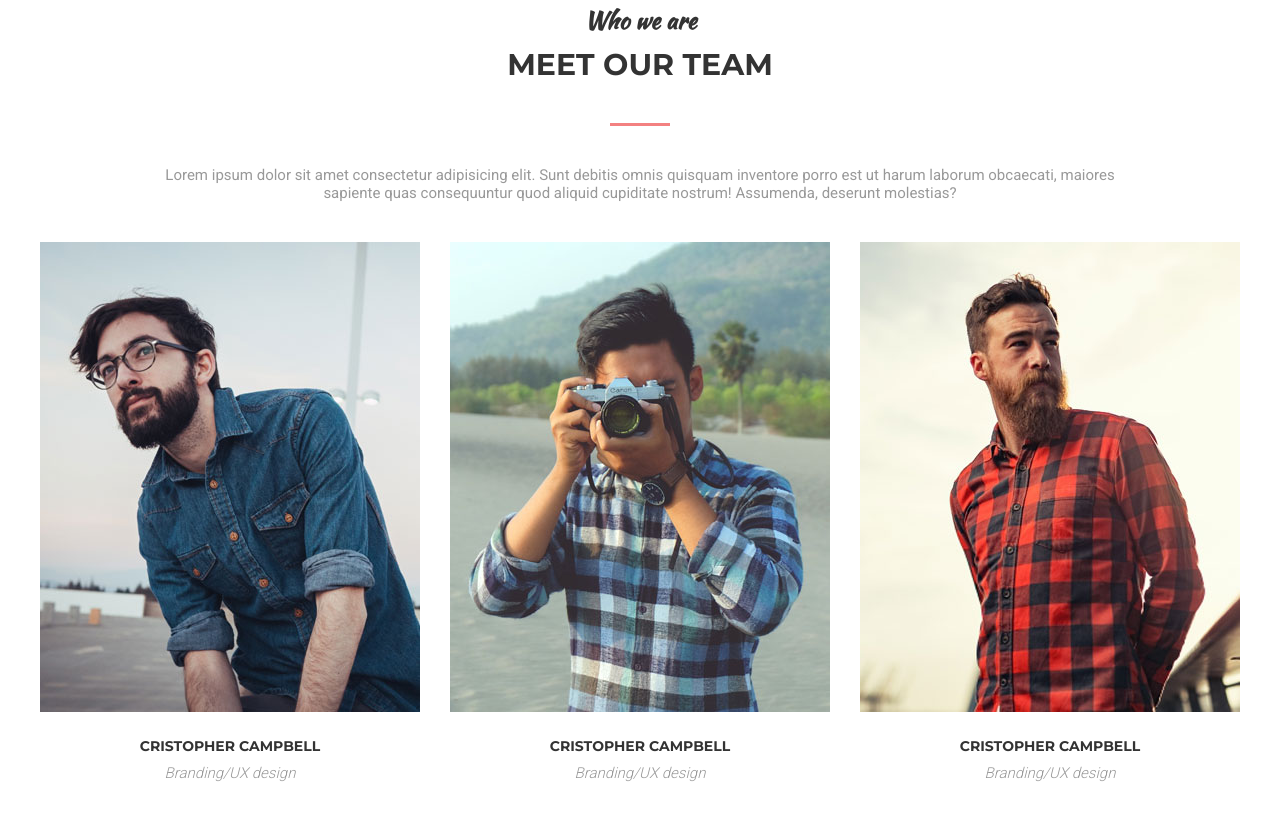
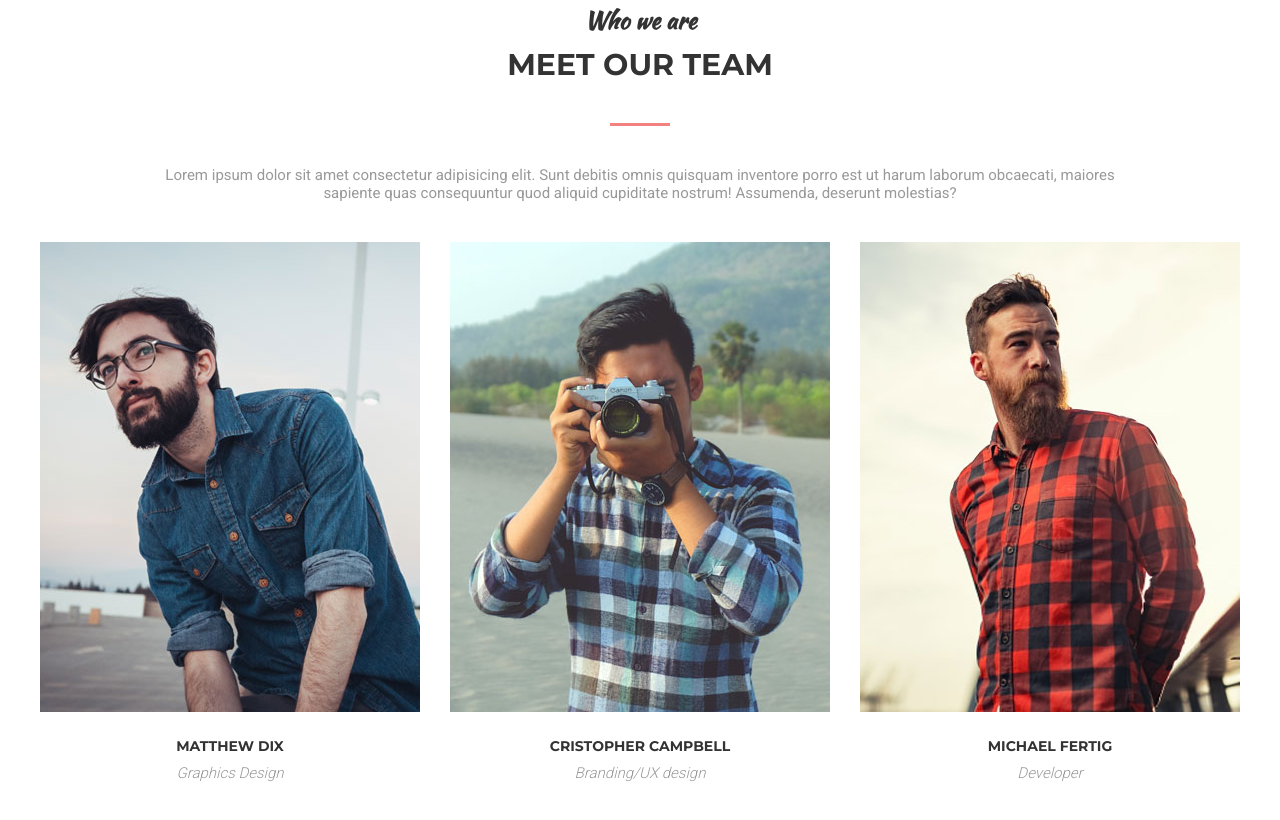
Before and after one commit to dm1parf/web-design-project2, a plain HTML site: page index.html in a window 1280 px wide. Shown: the part 4325-5145 px from the top of the page. Drawn offline with Linux system fonts and the light colour scheme.

Commit message:
minor fixes

```diff
--- a/index.html
+++ b/index.html
@@ -418,10 +418,10 @@
                         </div>
                         <div class="card__info">
                             <div class="card__name">
-                                Cristopher Campbell
+                                Matthew Dix
                             </div>
                             <div class="card__prof">
-                                Branding/UX design
+                                Graphics Design
                             </div>
                         </div>
 
@@ -488,10 +488,10 @@
                         </div>
                         <div class="card__info">
                             <div class="card__name">
-                                Cristopher Campbell
+                                Michael Fertig
                             </div>
                             <div class="card__prof">
-                                Branding/UX design
+                                Developer
                             </div>
                         </div>
 
```
